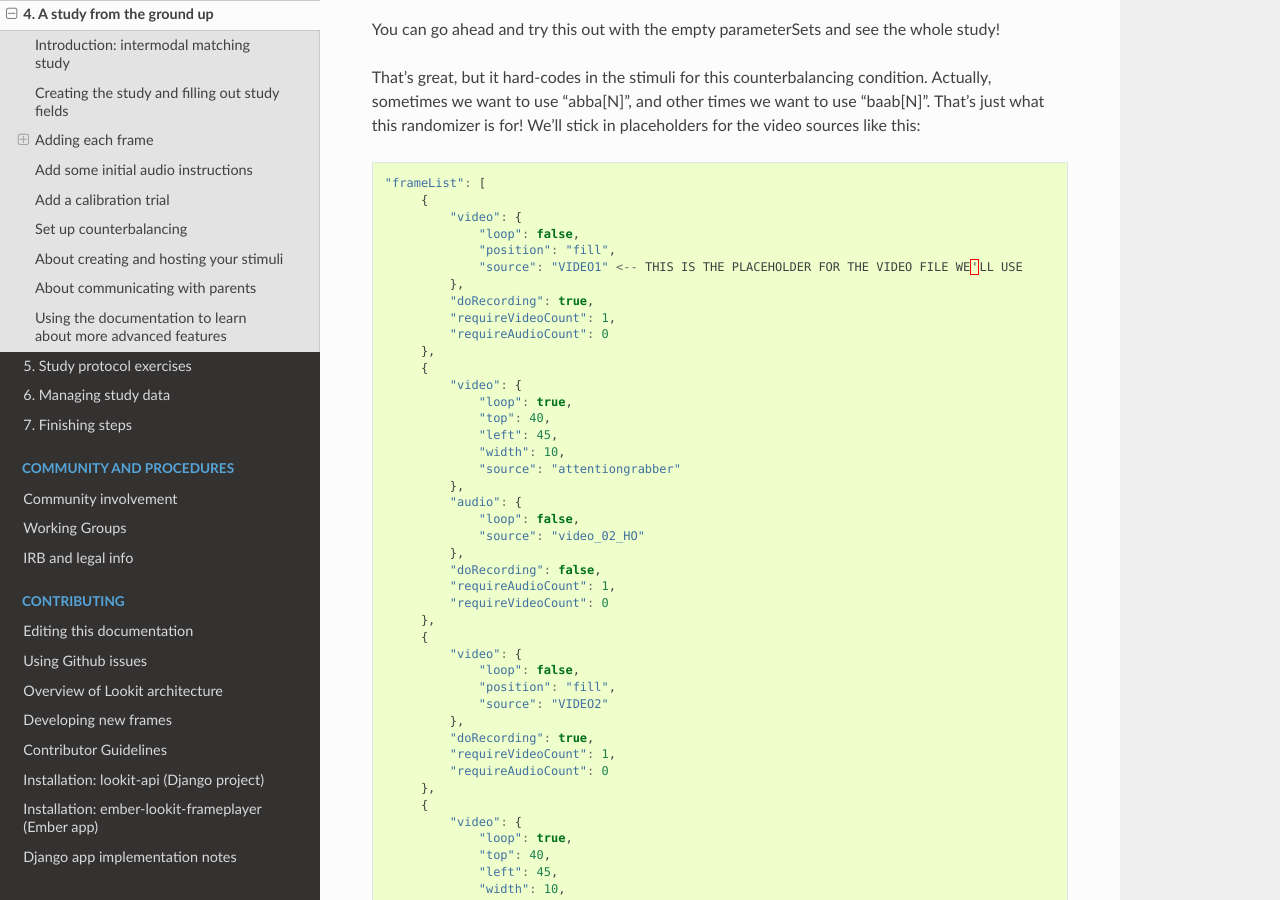
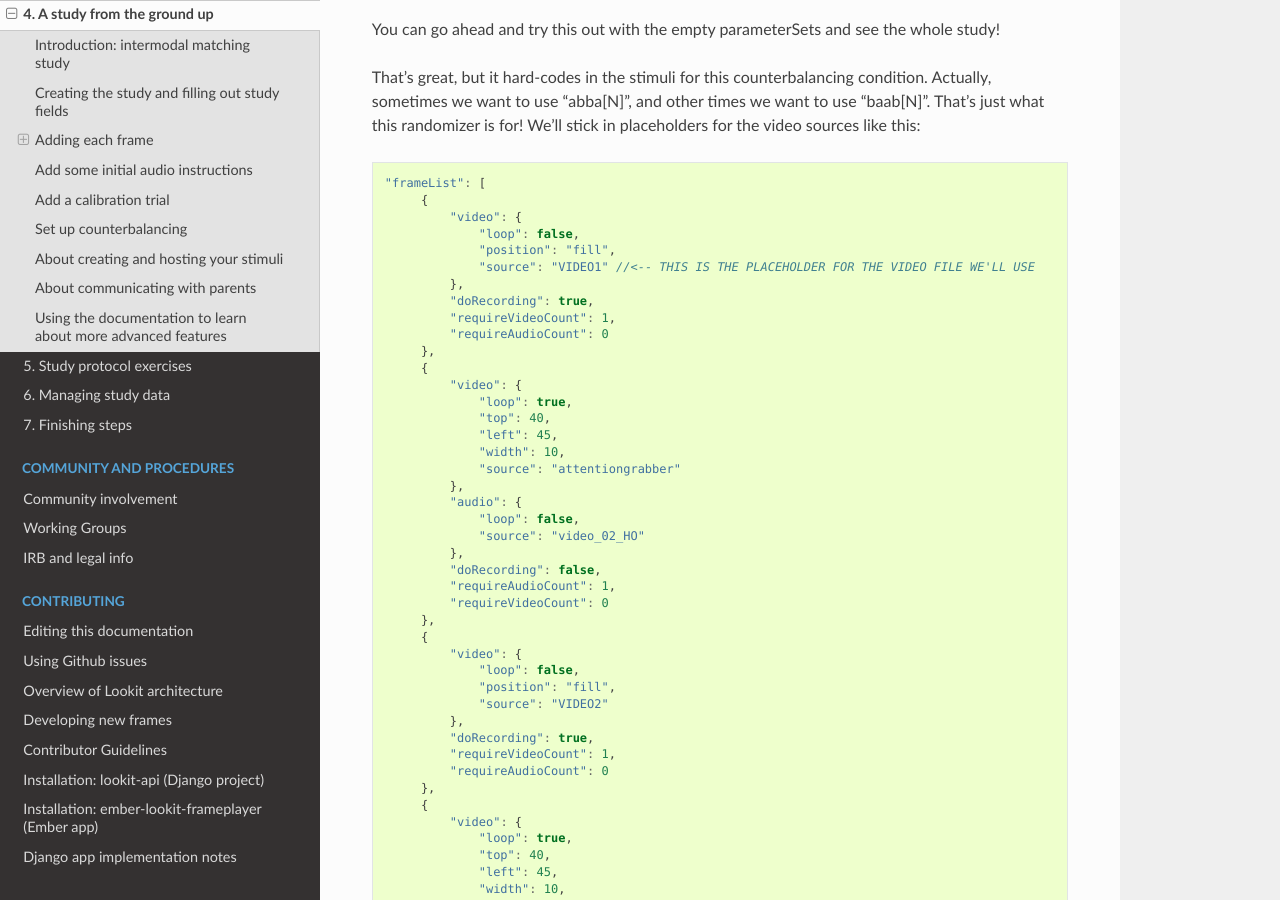
Before and after one commit to lookit/lookit-docs, a Sphinx documentation site: the page built from docs/source/tutorial-second-study.rst, in a window 1280 px wide and 900 px high, scrolled down 21699 px. Built offline with Sphinx 7.4.7 and the Read the Docs theme 2.0.0, drawn with Linux system fonts in a browser that asks for light colours.

```diff
--- a/docs/source/conf.py
+++ b/docs/source/conf.py
@@ -70,7 +70,7 @@ release = ''
 #
 # This is also used if you do content translation via gettext catalogs.
 # Usually you set "language" from the command line for these cases.
-language = None
+language = 'en'
 
 # List of patterns, relative to source directory, that match files and
 # directories to ignore when looking for source files.
--- a/docs/source/tutorial-second-study.rst
+++ b/docs/source/tutorial-second-study.rst
@@ -778,7 +778,7 @@ That's great, but it hard-codes in the stimuli for this counterbalancing conditi
             "video": {
                 "loop": false,
                 "position": "fill",
-                "source": "VIDEO1" <-- THIS IS THE PLACEHOLDER FOR THE VIDEO FILE WE'LL USE
+                "source": "VIDEO1" //<-- THIS IS THE PLACEHOLDER FOR THE VIDEO FILE WE'LL USE
             },
             "doRecording": true,
             "requireVideoCount": 1,
```
